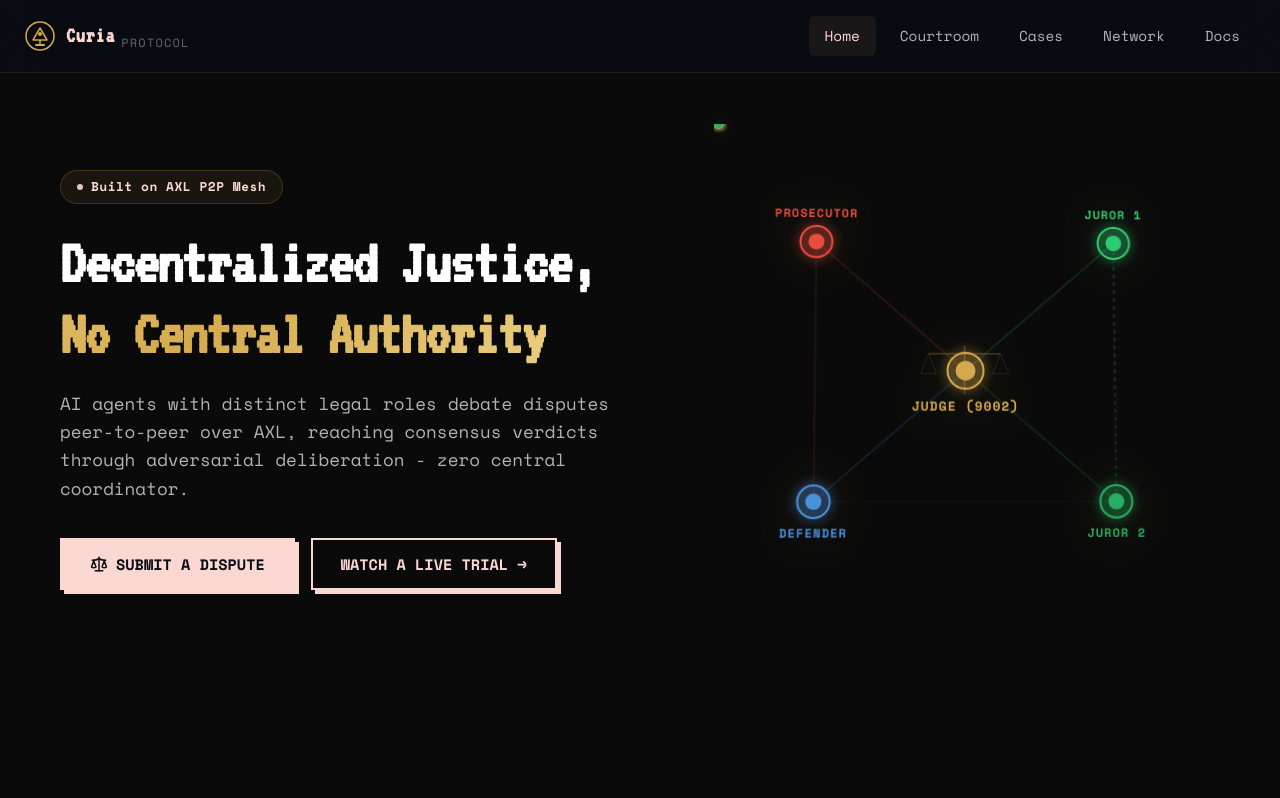
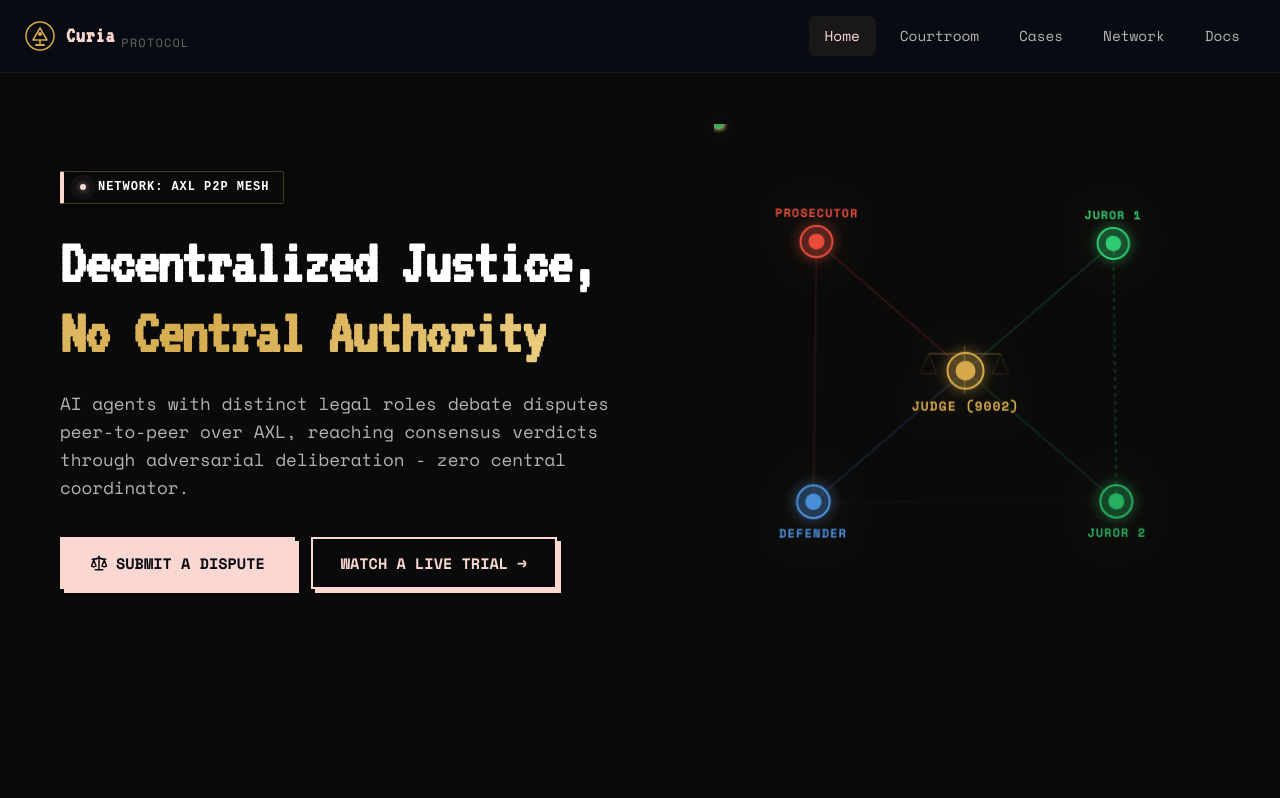
Before and after one commit to mrnetwork0001/Curia, a Next.js app in the folder frontend/: page / in a window 1280 px wide. Shown: the top 798 px of the page. Built offline with nearby package versions, Linux system fonts and the light colour scheme.

Commit message:
feat(ui): Redesign hero badge to brutalist network radar indicator

```diff
--- a/frontend/app/page.module.css
+++ b/frontend/app/page.module.css
@@ -64,24 +64,67 @@
 .badge {
   display: inline-flex;
   align-items: center;
-  gap: 8px;
-  padding: 6px 16px;
-  background: rgba(212, 168, 75, 0.08);
-  border: 1px solid rgba(212, 168, 75, 0.2);
-  border-radius: 30px;
-  font-size: 0.8rem;
+  gap: 10px;
+  padding: 6px 14px;
+  background: rgba(10, 10, 10, 0.8);
+  border: 1px solid rgba(212, 168, 75, 0.3);
+  border-left: 4px solid var(--gold);
+  border-radius: 2px;
+  font-family: monospace;
+  font-size: 0.75rem;
   font-weight: 600;
-  color: var(--gold);
+  color: #fff;
   margin-bottom: 24px;
-  letter-spacing: 0.04em;
+  letter-spacing: 0.08em;
+  text-transform: uppercase;
+  box-shadow: 0 4px 12px rgba(0,0,0,0.5);
+  position: relative;
+  overflow: hidden;
 }
 
-.badgeDot {
+.badge::before {
+  content: '';
+  position: absolute;
+  top: 0; left: -100%;
+  width: 50%; height: 100%;
+  background: linear-gradient(90deg, transparent, rgba(212, 168, 75, 0.1), transparent);
+  animation: scan 3s infinite;
+}
+
+@keyframes scan {
+  0% { left: -100%; }
+  100% { left: 200%; }
+}
+
+.badgeIcon {
+  position: relative;
+  width: 10px;
+  height: 10px;
+  display: flex;
+  align-items: center;
+  justify-content: center;
+}
+
+.radarCore {
   width: 6px;
   height: 6px;
+  background: var(--gold);
   border-radius: 50%;
-  background: var(--gold);
-  animation: pulse 2s ease-in-out infinite;
+  box-shadow: 0 0 8px var(--gold);
+}
+
+.radarRing {
+  position: absolute;
+  width: 100%;
+  height: 100%;
+  border: 1px solid var(--gold);
+  border-radius: 50%;
+  animation: radarPulse 2s cubic-bezier(0.4, 0, 0.6, 1) infinite;
+}
+
+@keyframes radarPulse {
+  0% { transform: scale(1); opacity: 1; }
+  100% { transform: scale(2.5); opacity: 0; }
 }
 
 .title {
--- a/frontend/app/page.tsx
+++ b/frontend/app/page.tsx
@@ -13,8 +13,11 @@ export default function Home() {
           {/* Left Column: Info */}
           <div className={styles.heroContent}>
             <div className={styles.badge} style={{ margin: "0 0 24px 0" }}>
-              <span className={styles.badgeDot} />
-              Built on AXL P2P Mesh
+              <div className={styles.badgeIcon}>
+                <span className={styles.radarRing}></span>
+                <span className={styles.radarCore}></span>
+              </div>
+              <span>NETWORK: AXL P2P MESH</span>
             </div>
             <h1 className={styles.title} style={{ textAlign: "left" }}>
               Decentralized Justice,<br />
```
